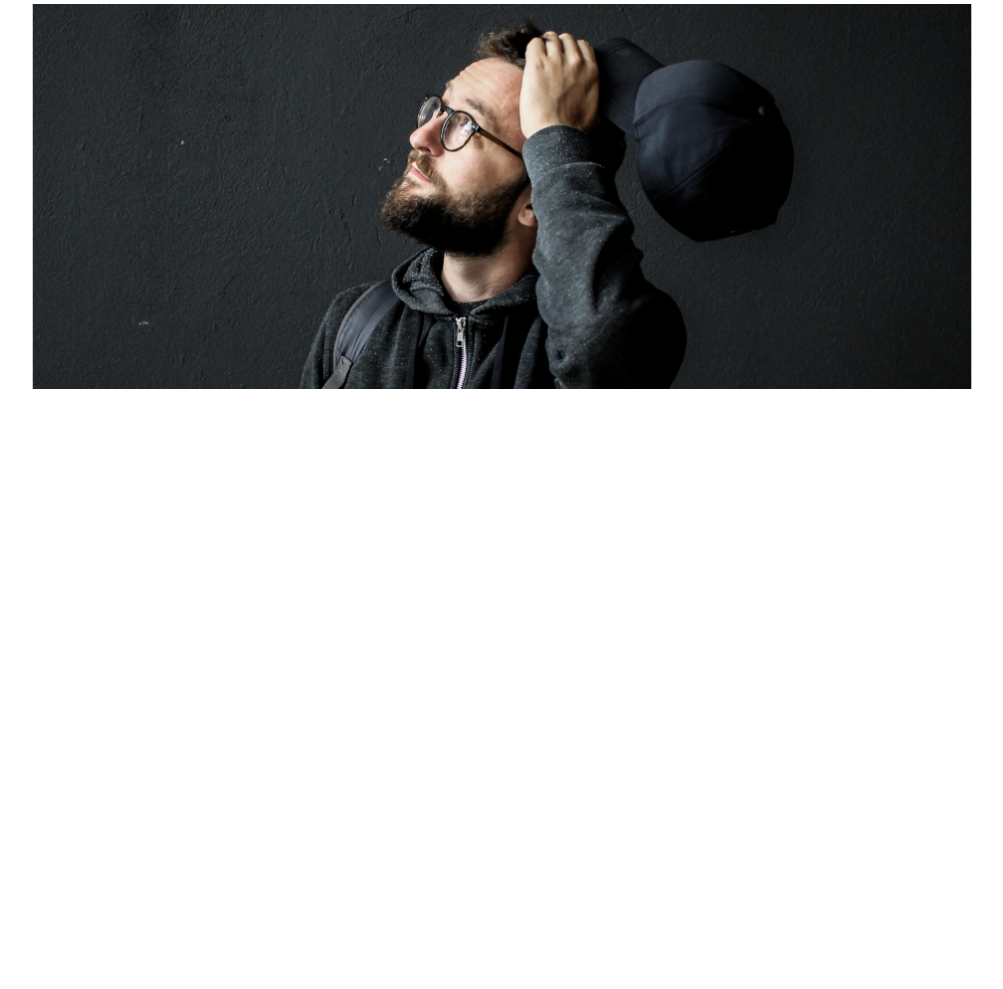
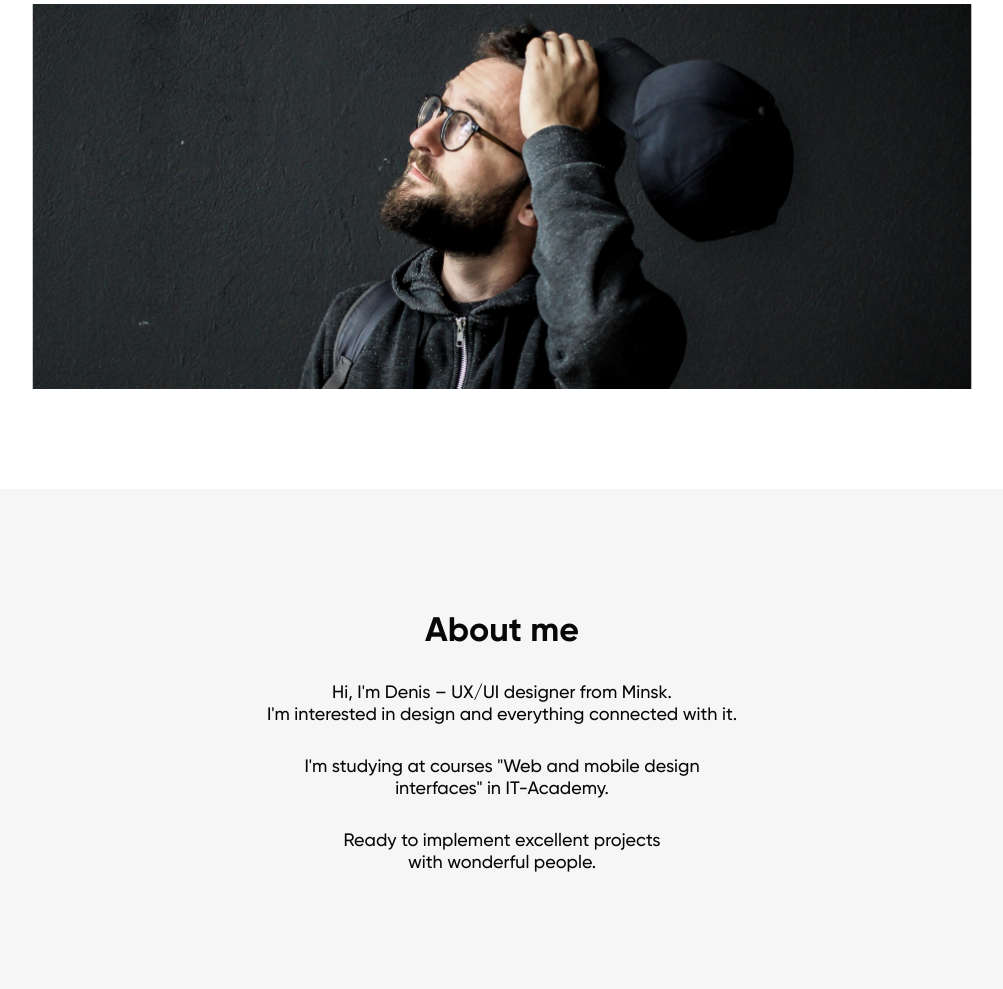
Before and after one commit to jendos-kgd/denis-novik, a plain HTML site: page index.html in a window 1280 px wide. Shown: the part 273-1262 px from the top of the page, without its empty margins (138-1141 px from the left). Before the commit the page ends 800 px from the top, so only its background shows below. Drawn offline with Linux system fonts and the light colour scheme.

Commit message:
made block 'About me'

```diff
--- a/index.html
+++ b/index.html
@@ -33,5 +33,15 @@
         <img id="photo" src="img/photo.jpg" alt="Denis Novik photo">
       </div>
     </header>
+    <div class="about_block">
+      <a name="about_me"></a>
+      <h2>About me</h2>
+      <p>Hi, I'm Denis – UX/UI designer from Minsk. <br>
+        I'm interested in design and everything connected with it.</p>
+      <p>I'm studying at courses "Web and mobile design <br>
+      interfaces" in IT-Academy.</p>
+      <p>Ready to implement excellent projects <br>
+       with wonderful people.</p>
+    </div>
   </body>
 </html>
--- a/styles.css
+++ b/styles.css
@@ -19,6 +19,7 @@ border: 0;
 font-size: 100%;
 font: inherit;
 vertical-align: baseline;
+box-sizing: border-box;
 }
 /* HTML5 display-role reset for older browsers */
 article, aside, details, figcaption, figure,
@@ -48,6 +49,7 @@ a {
   color: #000;
 }
 
+
 /*=========Общие стили===========*/
 
 @font-face {
@@ -66,16 +68,24 @@ a {
 body {
   max-width: 1445px;
 }
+h1, h2, p, a {
+  color: #070707;
+}
 h1 {
   font-family: Gilroy-Bold, sans-serif;
   font-size: 47px;
   line-height: 59px;
-  color: #070707;
+}
+h2 {
+  font-family: Gilroy-Bold, sans-serif;
+  font-size: 34px;
+  line-height: 42px;
 }
 p {
   font-family: Gilroy-Medium, sans-serif;
   font-size: 18px;
   line-height: 22px;
+
 }
 .central_container {
   max-width: 940px;
@@ -137,3 +147,16 @@ hr {
   width: 100%;
   margin-top: 30px;
 }
+
+/*==============About==============*/
+.about_block {
+  width: 100%;
+  height: 500px;
+  margin-top: 100px;
+  padding-top: 120px;
+  text-align: center;
+  background-color: #F6F6F6;
+}
+.about_block p {
+  margin-top: 30px;
+}
```
